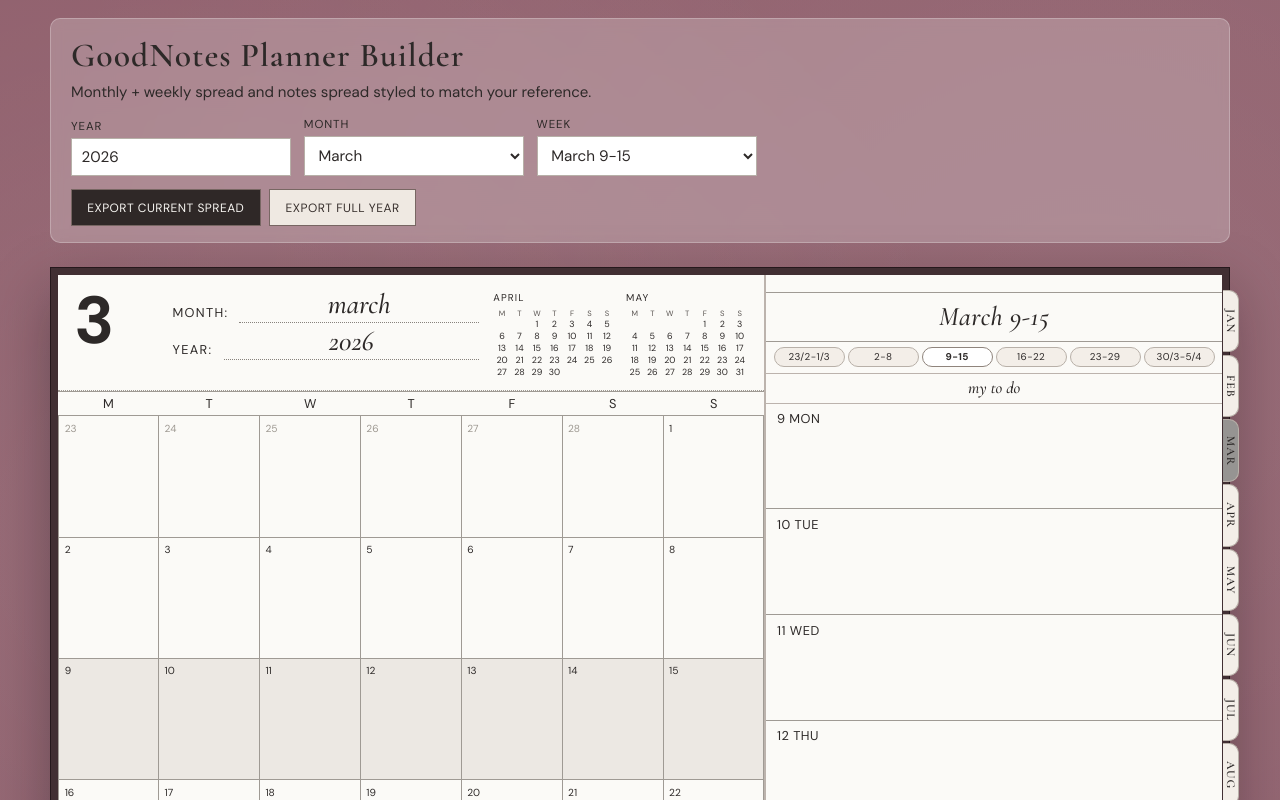
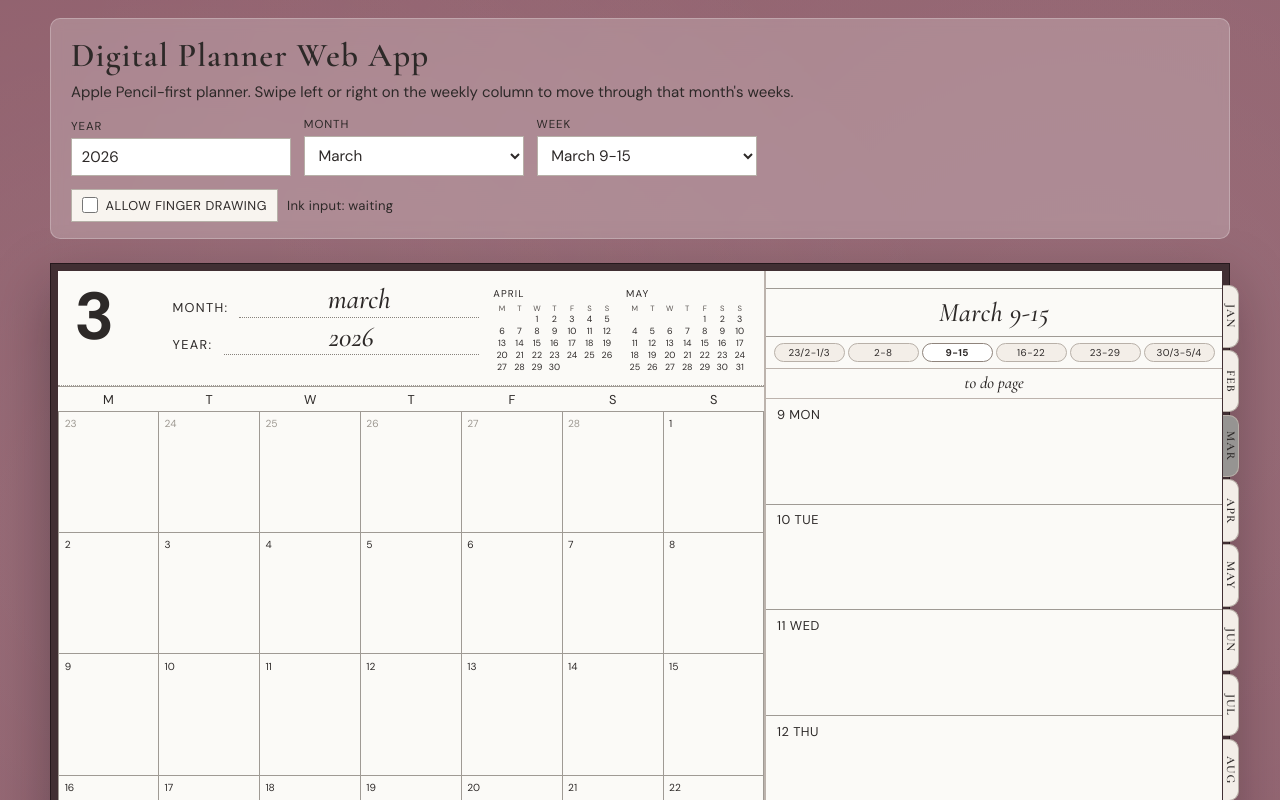
Before and after one commit to MedicD21/MorganPlanner, a React (Vite) app in the folder planner-generator/: page / in a window 1280 px wide. Shown: the top 800 px of the page. Built offline with nearby package versions, Linux system fonts and the light colour scheme.

Commit message:
feat: implement ink layer for touch and pen input, add swipe functionality in MonthlyView

```diff
--- a/planner-generator/src/App.css
+++ b/planner-generator/src/App.css
@@ -69,6 +69,7 @@
   display: flex;
   flex-wrap: wrap;
   gap: 0.55rem;
+  align-items: center;
 }
 
 .controls-actions button {
@@ -94,6 +95,32 @@
 
 .controls-actions button.secondary-action:hover {
   background: #e2d7cd;
+}
+
+.toggle-control {
+  display: inline-flex;
+  align-items: center;
+  gap: 0.45rem;
+  border: 1px solid #b7b0a8;
+  background: #f8f4ef;
+  color: var(--ink);
+  padding: 0.42rem 0.65rem;
+  font-size: 0.8rem;
+  letter-spacing: 0.04em;
+  text-transform: uppercase;
+}
+
+.toggle-control input {
+  width: 1rem;
+  height: 1rem;
+  margin: 0;
+  accent-color: #2f2827;
+}
+
+.ink-status {
+  font-size: 0.82rem;
+  font-family: "DM Sans", "Avenir Next", "Segoe UI", sans-serif;
+  letter-spacing: 0.02em;
 }
 
 .planner-previews {
@@ -122,6 +149,15 @@
   background: var(--paper);
   position: relative;
   overflow: hidden;
+}
+
+.ink-layer-canvas {
+  position: absolute;
+  inset: 0;
+  width: 100%;
+  height: 100%;
+  pointer-events: none;
+  z-index: 2;
 }
 
 .month-paper {
--- a/planner-generator/src/App.tsx
+++ b/planner-generator/src/App.tsx
@@ -1,41 +1,45 @@
 import { useMemo, useState } from "react";
 import "./App.css";
 import MonthlyView from "./planner/MonthlyView";
-import { exportPlanner } from "./planner/exportPDF";
-import {
-  MONTH_NAMES,
-  formatWeekRange,
-  generateCalendar,
-} from "./planner/generateCalendar";
+import { MONTH_NAMES, formatWeekRange, generateCalendar } from "./planner/generateCalendar";
+import type { InkInputType } from "./planner/InkLayer";
 
 const DEFAULT_YEAR = 2026;
 const DEFAULT_MONTH = 3;
 const DEFAULT_WEEK_INDEX = 2;
 
+type InkInputState = InkInputType | "none";
+
+function formatInkInputLabel(value: InkInputState): string {
+  if (value === "none") {
+    return "waiting";
+  }
+
+  if (value === "pen") {
+    return "Apple Pencil / stylus";
+  }
+
+  if (value === "touch") {
+    return "touch";
+  }
+
+  if (value === "mouse") {
+    return "mouse";
+  }
+
+  return value;
+}
+
 export default function App() {
   const [year, setYear] = useState<number>(DEFAULT_YEAR);
   const [month, setMonth] = useState<number>(DEFAULT_MONTH);
   const [weekIndex, setWeekIndex] = useState<number>(DEFAULT_WEEK_INDEX);
+  const [allowTouchInk, setAllowTouchInk] = useState<boolean>(false);
+  const [lastInkInput, setLastInkInput] = useState<InkInputState>("none");
 
-  const calendarData = useMemo(
-    () => generateCalendar(year, month),
-    [year, month],
-  );
-  const safeWeekIndex = Math.max(
-    0,
-    Math.min(weekIndex, calendarData.weeks.length - 1),
-  );
-  const yearExportMonths = useMemo(
-    () =>
-      MONTH_NAMES.map((_, monthIndex) => {
-        const monthValue = monthIndex + 1;
-        return {
-          month: monthValue,
-          weekCount: generateCalendar(year, monthValue).weeks.length,
-        };
-      }),
-    [year],
-  );
+  const calendarData = useMemo(() => generateCalendar(year, month), [year, month]);
+  const safeWeekIndex = Math.max(0, Math.min(weekIndex, calendarData.weeks.length - 1));
+
   const handleMonthTabChange = (nextMonth: number) => {
     setMonth(nextMonth);
     setWeekIndex(0);
@@ -48,10 +52,9 @@
   return (
     <main className="app-shell">
       <section className="controls-panel">
-        <h1>GoodNotes Planner Builder</h1>
+        <h1>Digital Planner Web App</h1>
         <p>
-          Monthly + weekly spread and notes spread styled to match your
-          reference.
+          Apple Pencil-first planner. Swipe left or right on the weekly column to move through that month&apos;s weeks.
         </p>
 
         <div className="controls-row">
@@ -77,6 +80,7 @@
               value={month}
               onChange={(event) => {
                 setMonth(Number.parseInt(event.target.value, 10));
+                setWeekIndex(0);
               }}
             >
               {MONTH_NAMES.map((monthName, index) => (
@@ -96,10 +100,7 @@
               }}
             >
               {calendarData.weeks.map((week, index) => (
-                <option
-                  key={`${week[0]?.date.toISOString()}-${index}`}
-                  value={index}
-                >
+                <option key={`${week[0]?.date.toISOString()}-${index}`} value={index}>
                   {formatWeekRange(week)}
                 </option>
               ))}
@@ -108,29 +109,18 @@
         </div>
 
         <div className="controls-actions">
-          <button
-            type="button"
-            onClick={() =>
-              exportPlanner({
-                pageSet: "preview",
-                title: `GoodNotes Planner ${month}/${year}`,
-              })
-            }
-          >
-            Export Current Spread
-          </button>
-          <button
-            type="button"
-            className="secondary-action"
-            onClick={() =>
-              exportPlanner({
-                pageSet: "year",
-                title: `GoodNotes Planner ${year}`,
-              })
-            }
-          >
-            Export Full Year
-          </button>
+          <label className="toggle-control" htmlFor="allow-touch-ink">
+            <input
+              id="allow-touch-ink"
+              type="checkbox"
+              checked={allowTouchInk}
+              onChange={(event) => {
+                setAllowTouchInk(event.target.checked);
+              }}
+            />
+            Allow finger drawing
+          </label>
+          <span className="ink-status">Ink input: {formatInkInputLabel(lastInkInput)}</span>
         </div>
       </section>
 
@@ -138,34 +128,11 @@
         year={year}
         month={month}
         weekIndex={safeWeekIndex}
+        allowTouchInk={allowTouchInk}
+        onInkInputType={setLastInkInput}
         onMonthChange={handleMonthTabChange}
         onWeekIndexChange={handleWeekTabChange}
       />
-
-      <div className="year-export-source" aria-hidden="true">
-        {yearExportMonths.map(({ month: exportMonth, weekCount }) => (
-          <div key={`export-month-${exportMonth}`}>
-            {Array.from({ length: weekCount }).map((_, exportWeekIndex) => (
-              <MonthlyView
-                key={`export-month-${exportMonth}-week-${exportWeekIndex}`}
-                year={year}
-                month={exportMonth}
-                weekIndex={exportWeekIndex}
-                pageSet="year"
-                showNotes={false}
-              />
-            ))}
-            <MonthlyView
-              key={`export-month-${exportMonth}-notes`}
-              year={year}
-              month={exportMonth}
-              weekIndex={0}
-              pageSet="year"
-              showMonthWeek={false}
-            />
-          </div>
-        ))}
-      </div>
     </main>
   );
 }
--- /dev/null
+++ b/planner-generator/src/planner/InkLayer.tsx
@@ -0,0 +1,252 @@
+import { useEffect, useRef } from "react";
+
+export type InkInputType = "pen" | "touch" | "mouse" | "unknown";
+
+interface InkLayerProps {
+  pageId: string;
+  allowTouch?: boolean;
+  onInputType?: (inputType: InkInputType) => void;
+  color?: string;
+  lineWidth?: number;
+}
+
+interface InkPoint {
+  x: number;
+  y: number;
+  pressure: number;
+}
+
+interface InkStroke {
+  color: string;
+  width: number;
+  points: InkPoint[];
+}
+
+interface ActiveStroke {
+  pointerId: number;
+  stroke: InkStroke;
+}
+
+const STORAGE_PREFIX = "planner-ink-v1";
+
+function normalizeInputType(pointerType: string): InkInputType {
+  if (pointerType === "pen" || pointerType === "touch" || pointerType === "mouse") {
+    return pointerType;
+  }
+  return "unknown";
+}
+
+function storageKey(pageId: string): string {
+  return `${STORAGE_PREFIX}:${pageId}`;
+}
+
+function clampPressure(pressure: number): number {
+  if (!Number.isFinite(pressure) || pressure <= 0) {
+    return 1;
+  }
+  return Math.min(Math.max(pressure, 0.15), 2);
+}
+
+function getRelativePoint(event: PointerEvent, rect: DOMRect): InkPoint {
+  return {
+    x: event.clientX - rect.left,
+    y: event.clientY - rect.top,
+    pressure: clampPressure(event.pressure),
+  };
+}
+
+export default function InkLayer({
+  pageId,
+  allowTouch = false,
+  onInputType,
+  color = "#2f2b2a",
+  lineWidth = 1.7,
+}: InkLayerProps) {
+  const canvasRef = useRef<HTMLCanvasElement | null>(null);
+  const strokesRef = useRef<InkStroke[]>([]);
+  const activeStrokeRef = useRef<ActiveStroke | null>(null);
+  const dprRef = useRef(1);
+
+  useEffect(() => {
+    const canvas = canvasRef.current;
+    const surface = canvas?.parentElement;
+    if (!canvas || !surface) {
+      return;
+    }
+
+    const ctx = canvas.getContext("2d");
+    if (!ctx) {
+      return;
+    }
+
+    const redraw = () => {
+      const rect = canvas.getBoundingClientRect();
+      ctx.setTransform(dprRef.current, 0, 0, dprRef.current, 0, 0);
+      ctx.clearRect(0, 0, rect.width, rect.height);
+
+      for (const stroke of strokesRef.current) {
+        if (!stroke.points.length) {
+          continue;
+        }
+
+        ctx.strokeStyle = stroke.color;
+        ctx.lineCap = "round";
+        ctx.lineJoin = "round";
+
+        if (stroke.points.length === 1) {
+          const point = stroke.points[0];
+          ctx.beginPath();
+          ctx.arc(point.x, point.y, stroke.width * 0.45, 0, Math.PI * 2);
+          ctx.fillStyle = stroke.color;
+          ctx.fill();
+          continue;
+        }
+
+        for (let i = 1; i < stroke.points.length; i += 1) {
+          const previousPoint = stroke.points[i - 1];
+          const currentPoint = stroke.points[i];
+          const segmentPressure = (previousPoint.pressure + currentPoint.pressure) / 2;
+          ctx.lineWidth = stroke.width * segmentPressure;
+          ctx.beginPath();
+          ctx.moveTo(previousPoint.x, previousPoint.y);
+          ctx.lineTo(currentPoint.x, currentPoint.y);
+          ctx.stroke();
+        }
+      }
+    };
+
+    const persistStrokes = () => {
+      try {
+        localStorage.setItem(storageKey(pageId), JSON.stringify(strokesRef.current));
+      } catch {
+        // Ignore storage failures (private mode / quota).
+      }
+    };
+
+    const resizeCanvas = () => {
+      const rect = canvas.getBoundingClientRect();
+      const dpr = Math.max(1, window.devicePixelRatio || 1);
+      dprRef.current = dpr;
+
+      canvas.width = Math.max(1, Math.floor(rect.width * dpr));
+      canvas.height = Math.max(1, Math.floor(rect.height * dpr));
+      canvas.style.width = `${rect.width}px`;
+      canvas.style.height = `${rect.height}px`;
+
+      redraw();
+    };
+
+    const drawStrokeSegment = (stroke: InkStroke) => {
+      if (stroke.points.length < 2) {
+        return;
+      }
+
+      const previousPoint = stroke.points[stroke.points.length - 2];
+      const currentPoint = stroke.points[stroke.points.length - 1];
+      const segmentPressure = (previousPoint.pressure + currentPoint.pressure) / 2;
+
+      ctx.setTransform(dprRef.current, 0, 0, dprRef.current, 0, 0);
+      ctx.strokeStyle = stroke.color;
+      ctx.lineCap = "round";
+      ctx.lineJoin = "round";
+      ctx.lineWidth = stroke.width * segmentPressure;
+      ctx.beginPath();
+      ctx.moveTo(previousPoint.x, previousPoint.y);
+      ctx.lineTo(currentPoint.x, currentPoint.y);
+      ctx.stroke();
+    };
+
+    const canDrawWithInput = (inputType: InkInputType) => {
+      return inputType === "pen" || inputType === "mouse" || (allowTouch && inputType === "touch");
+    };
+
+    const onPointerDown = (event: PointerEvent) => {
+      const inputType = normalizeInputType(event.pointerType);
+      if (!canDrawWithInput(inputType)) {
+        return;
+      }
+
+      if (event.target instanceof HTMLElement && event.target.closest("a, button, input, select, label")) {
+        return;
+      }
+
+      onInputType?.(inputType);
+      const rect = canvas.getBoundingClientRect();
+      const firstPoint = getRelativePoint(event, rect);
+
+      activeStrokeRef.current = {
+        pointerId: event.pointerId,
+        stroke: {
+          color,
+          width: lineWidth,
+          points: [firstPoint],
+        },
+      };
+
+      event.preventDefault();
+      surface.setPointerCapture(event.pointerId);
+    };
+
+    const onPointerMove = (event: PointerEvent) => {
+      const activeStroke = activeStrokeRef.current;
+      if (!activeStroke || activeStroke.pointerId !== event.pointerId) {
+        return;
+      }
+
+      const rect = canvas.getBoundingClientRect();
+      activeStroke.stroke.points.push(getRelativePoint(event, rect));
+      drawStrokeSegment(activeStroke.stroke);
+      event.preventDefault();
+    };
+
+    const finalizeStroke = (event: PointerEvent) => {
+      const activeStroke = activeStrokeRef.current;
+      if (!activeStroke || activeStroke.pointerId !== event.pointerId) {
+        return;
+      }
+
+      if (activeStroke.stroke.points.length) {
+        strokesRef.current = [...strokesRef.current, activeStroke.stroke];
+        persistStrokes();
+      }
+
+      activeStrokeRef.current = null;
+      if (surface.hasPointerCapture(event.pointerId)) {
+        surface.releasePointerCapture(event.pointerId);
+      }
+    };
+
+    try {
+      const raw = localStorage.getItem(storageKey(pageId));
+      if (raw) {
+        const parsed = JSON.parse(raw) as InkStroke[];
+        if (Array.isArray(parsed)) {
+          strokesRef.current = parsed;
+        }
+      }
+    } catch {
+      strokesRef.current = [];
+    }
+
+    resizeCanvas();
+    const resizeObserver = new ResizeObserver(resizeCanvas);
+    resizeObserver.observe(surface);
+
+    surface.addEventListener("pointerdown", onPointerDown);
+    surface.addEventListener("pointermove", onPointerMove);
+    surface.addEventListener("pointerup", finalizeStroke);
+    surface.addEventListener("pointercancel", finalizeStroke);
+    window.addEventListener("resize", resizeCanvas);
+
+    return () => {
+      resizeObserver.disconnect();
+      surface.removeEventListener("pointerdown", onPointerDown);
+      surface.removeEventListener("pointermove", onPointerMove);
+      surface.removeEventListener("pointerup", finalizeStroke);
+      surface.removeEventListener("pointercancel", finalizeStroke);
+      window.removeEventListener("resize", resizeCanvas);
+    };
+  }, [allowTouch, color, lineWidth, onInputType, pageId]);
+
+  return <canvas ref={canvasRef} className="ink-layer-canvas" aria-hidden="true" />;
+}
--- a/planner-generator/src/planner/MonthlyView.tsx
+++ b/planner-generator/src/planner/MonthlyView.tsx
@@ -1,3 +1,4 @@
+import { useRef } from "react";
 import {
   MONTH_NAMES,
   WEEKDAY_INITIALS,
@@ -7,6 +8,7 @@
   shiftMonth,
   type CalendarCell,
 } from "./generateCalendar";
+import InkLayer, { type InkInputType } from "./InkLayer";
 
 interface MonthlyViewProps {
   year: number;
@@ -15,6 +17,8 @@
   pageSet?: string;
   showMonthWeek?: boolean;
   showNotes?: boolean;
+  allowTouchInk?: boolean;
+  onInkInputType?: (inputType: InkInputType) => void;
   onMonthChange?: (month: number) => void;
   onWeekIndexChange?: (weekIndex: number) => void;
 }
@@ -214,6 +218,8 @@
   pageSet = "preview",
   showMonthWeek = true,
   showNotes = true,
+  allowTouchInk = false,
+  onInkInputType,
   onMonthChange,
   onWeekIndexChange,
 }: MonthlyViewProps) {
@@ -227,6 +233,11 @@
 
   const nextMonth = shiftMonth(year, month, 1);
   const monthAfterNext = shiftMonth(year, month, 2);
+  const weekSwipeStartRef = useRef<{
+    pointerId: number;
+    startX: number;
+    startY: number;
+  } | null>(null);
 
   const weekTitle = formatWeekRange(selectedWeek);
 
@@ -237,6 +248,48 @@
   const monthWeekId = getMonthWeekId(pageSet, month, safeWeekIndex);
   const planningId = getPlanningId(pageSet, month);
   const notesPageId = getNotesPageId(pageSet, month);
+
+  const handleWeekSwipeStart = (event: React.PointerEvent<HTMLElement>) => {
+    if (event.pointerType !== "touch") {
+      return;
+    }
+
+    if (event.target instanceof HTMLElement && event.target.closest("a, button")) {
+      return;
+    }
+
+    weekSwipeStartRef.current = {
+      pointerId: event.pointerId,
+      startX: event.clientX,
+      startY: event.clientY,
+    };
+  };
+
+  const handleWeekSwipeEnd = (event: React.PointerEvent<HTMLElement>) => {
+    const swipeStart = weekSwipeStartRef.current;
+    if (!swipeStart || swipeStart.pointerId !== event.pointerId) {
+      return;
+    }
+
+    weekSwipeStartRef.current = null;
+
+    const deltaX = event.clientX - swipeStart.startX;
+    const deltaY = event.clientY - swipeStart.startY;
+    const isHorizontalSwipe = Math.abs(deltaX) > 60 && Math.abs(deltaX) > Math.abs(deltaY) * 1.2;
+    if (!isHorizontalSwipe || !onWeekIndexChange) {
+      return;
+    }
+
+    const nextIndex = deltaX < 0 ? safeWeekIndex + 1 : safeWeekIndex - 1;
+    const clampedIndex = Math.max(0, Math.min(calendarData.weeks.length - 1, nextIndex));
+    if (clampedIndex !== safeWeekIndex) {
+      onWeekIndexChange(clampedIndex);
+    }
+  };
+
+  const clearWeekSwipe = () => {
+    weekSwipeStartRef.current = null;
+  };
 
   return (
     <div className="planner-previews">
@@ -285,63 +338,30 @@
 
               <div className="calendar-grid">
                 {calendarData.weeks.map((week, rowIndex) =>
-                  week.map((cell, colIndex) => {
-                    const isActiveWeek = rowIndex === safeWeekIndex;
-                    const isInteractiveCell =
-                      typeof onWeekIndexChange === "function";
-
-                    const classNames = [
-                      cell.inMonth
-                        ? "calendar-cell"
-                        : "calendar-cell outside-month",
-                    ];
-                    if (isActiveWeek) {
-                      classNames.push("active-week");
-                    }
-                    if (isInteractiveCell) {
-                      classNames.push("week-link");
-                    }
-
-                    return (
-                      <div
-                        key={`${rowIndex}-${colIndex}-${cell.year}-${cell.month}-${cell.dayNumber}`}
-                        className={classNames.join(" ")}
-                        onClick={
-                          isInteractiveCell
-                            ? () => onWeekIndexChange(rowIndex)
-                            : undefined
-                        }
-                        onKeyDown={
-                          isInteractiveCell
-                            ? (event) => {
-                                if (
-                                  event.key === "Enter" ||
-                                  event.key === " "
-                                ) {
-                                  event.preventDefault();
-                                  onWeekIndexChange(rowIndex);
-                                }
-                              }
-                            : undefined
-                        }
-                        role={isInteractiveCell ? "button" : undefined}
-                        tabIndex={isInteractiveCell ? 0 : undefined}
-                        title={
-                          isInteractiveCell
-                            ? `Set week to ${formatWeekRange(week)}`
-                            : undefined
-                        }
-                      >
+                  week.map((cell, colIndex) => (
+                    <div
+                      key={`${rowIndex}-${colIndex}-${cell.year}-${cell.month}-${cell.dayNumber}`}
+                      className={cell.inMonth ? "calendar-cell" : "calendar-cell outside-month"}
+                    >
                         <span>{cell.dayNumber}</span>
-                      </div>
-                    );
-                  }),
+                    </div>
+                  )),
                 )}
               </div>
             </div>
+            <InkLayer
+              pageId={`${pageSet}-ink-${year}-month-${month}`}
+              allowTouch={allowTouchInk}
+              onInputType={onInkInputType}
+            />
           </article>
 
-          <article className="planner-paper week-paper">
+          <article
+            className="planner-paper week-paper"
+            onPointerDown={handleWeekSwipeStart}
+            onPointerUp={handleWeekSwipeEnd}
+            onPointerCancel={clearWeekSwipe}
+          >
             <MonthTabs
               activeMonth={month}
               side="right"
@@ -361,9 +381,14 @@
               href={`#${planningId}`}
               title="Go to planning page"
             >
-              my to do
+              to do page
             </a>
             <div className="week-lines">{renderWeeklyRows(selectedWeek)}</div>
+            <InkLayer
+              pageId={`${pageSet}-ink-${year}-month-${month}-week-${safeWeekIndex}`}
+              allowTouch={allowTouchInk}
+              onInputType={onInkInputType}
+            />
           </article>
         </section>
       ) : null}
@@ -392,6 +417,11 @@
               </div>
               <div className="notes-week-col" />
             </div>
+            <InkLayer
+              pageId={`${pageSet}-ink-${year}-month-${month}-planning-left`}
+              allowTouch={allowTouchInk}
+              onInputType={onInkInputType}
+            />
           </article>
 
           <article className="planner-paper notes-main-paper">
@@ -407,6 +437,11 @@
                 />
               </div>
             </div>
+            <InkLayer
+              pageId={`${pageSet}-ink-${year}-month-${month}-planning-right`}
+              allowTouch={allowTouchInk}
+              onInputType={onInkInputType}
+            />
           </article>
         </section>
       ) : null}
@@ -428,6 +463,11 @@
                 ),
               )}
             </div>
+            <InkLayer
+              pageId={`${pageSet}-ink-${year}-month-${month}-notes-left`}
+              allowTouch={allowTouchInk}
+              onInputType={onInkInputType}
+            />
           </article>
 
           <article className="planner-paper notes-dotted-paper">
@@ -439,6 +479,11 @@
               pageSet={pageSet}
               onMonthChange={onMonthChange}
             />
+            <InkLayer
+              pageId={`${pageSet}-ink-${year}-month-${month}-notes-right`}
+              allowTouch={allowTouchInk}
+              onInputType={onInkInputType}
+            />
           </article>
         </section>
       ) : null}
```
